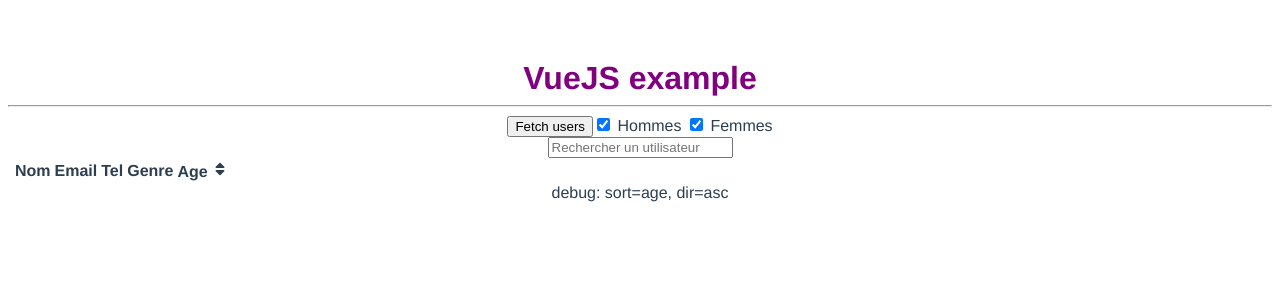
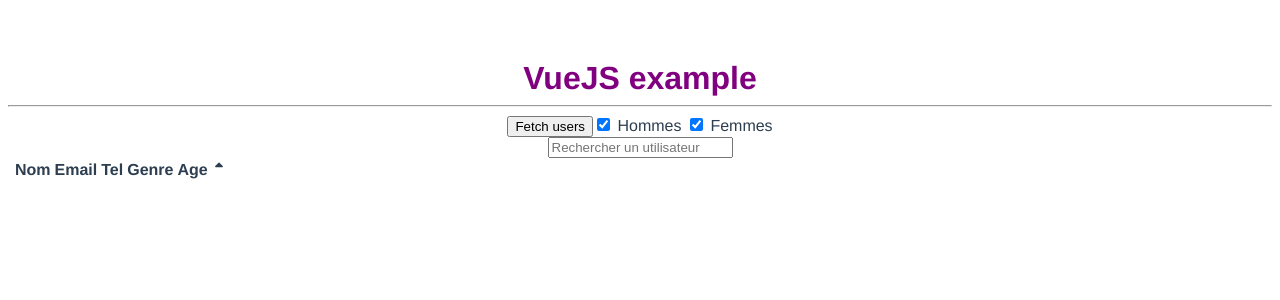
Before and after one commit to mdk-klm/exercice-vue, a Vue app: page / in a window 1280 px wide. Shown: the top 300 px of the page. Built offline with nearby package versions, Linux system fonts and the light colour scheme.

Commit message:
made the push of 20 users on click

```diff
--- a/src/components/User.vue
+++ b/src/components/User.vue
@@ -23,21 +23,46 @@
           <th>Email</th>
           <th>Tel</th>
           <th>Genre</th>
-          <th @click="sort('user.dob.age')">
+          <th @click="agesFiltered">
+            <div v-if="(currentSortDir = 'asc')">
               Age
               <svg
-              data-v-1061b08a=""
-              width="16"
-              height="16"
+                aria-hidden="true"
+                height="14"
+                width="14"
+                focusable="false"
+                data-prefix="fas"
+                data-icon="sort-up"
+                class="svg-inline--fa fa-sort-up fa-w-10"
+                role="img"
                 xmlns="http://www.w3.org/2000/svg"
                 viewBox="0 0 320 512"
               >
                 <path
-                data-v-1061b08a=""
                   fill="currentColor"
-                d="M41 288h238c21.4 0 32.1 25.9 17 41L177 448c-9.4 9.4-24.6 9.4-33.9 0L24 329c-15.1-15.1-4.4-41 17-41zm255-105L177 64c-9.4-9.4-24.6-9.4-33.9 0L24 183c-15.1 15.1-4.4 41 17 41h238c21.4 0 32.1-25.9 17-41z"
-             />
+                  d="M279 224H41c-21.4 0-32.1-25.9-17-41L143 64c9.4-9.4 24.6-9.4 33.9 0l119 119c15.2 15.1 4.5 41-16.9 41z"
+                ></path>
               </svg>
+            </div>
+            <div v-else>
+              <svg
+                aria-hidden="true"
+                height="14"
+                width="14"
+                focusable="false"
+                data-prefix="fas"
+                data-icon="sort-down"
+                class="svg-inline--fa fa-sort-down fa-w-10"
+                role="img"
+                xmlns="http://www.w3.org/2000/svg"
+                viewBox="0 0 320 512"
+              >
+                <path
+                  fill="currentColor"
+                  d="M41 288h238c21.4 0 32.1 25.9 17 41L177 448c-9.4 9.4-24.6 9.4-33.9 0L24 329c-15.1-15.1-4.4-41 17-41z"
+                ></path>
+              </svg>
+            </div>
           </th>
         </tr>
       </thead>
@@ -53,7 +78,9 @@
       </tbody>
     </table>
 
-  debug: sort={{currentSort}}, dir={{currentSortDir}}
+    <div id="none2">
+      debug: sort={{ currentSort }}, dir={{ currentSortDir }}
+    </div>
   </div>
 </template>
 
@@ -67,8 +94,8 @@
       errored: false,
       genderFilter: ["male", "female"],
       filterByName: "",
-      currentSort:'age',
-      currentSortDir:'asc'
+      currentSort: "age",
+      currentSortDir: "asc"
     };
   },
   computed: {
@@ -85,11 +112,11 @@
       });
     },
     agesFiltered() {
-      return this.users.dob.age.slice().sort((a,b) => {
+      return this.namesFiltered.slice().sort((a, b) => {
         let modifier = 1;
-        if(this.currentSortDir === 'desc') modifier = -1;
-        if(a[this.currentSort] < b[this.currentSort]) return -1 * modifier;
-        if(a[this.currentSort] > b[this.currentSort]) return modifier;
+        if (this.currentSortDir === "desc") modifier = -1;
+        if (a.dob.age < b.dob.age) return -1 * modifier;
+        if (a.dob.age > b.dob.age) return modifier;
         return 0;
       });
     }
@@ -98,16 +125,16 @@
     fetchUsers() {
       axios
         .get("https://randomuser.me/api/?results=20")
-        .then(response => (this.results = response.data.results))
+        .then(response => (this.results.push.apply(this.results, response.data.results))
         .catch(error => {
           console.log(error);
           this.errored = true;
-        });
+        }));
     },
     sort(s) {
       //if s == current sort, reverse
-    if(s === this.currentSort) {
-      this.currentSortDir = this.currentSortDir==='asc'?'desc':'asc';
+      if (s === this.currentSort) {
+        this.currentSortDir = this.currentSortDir === "asc" ? "desc" : "asc";
       }
       this.currentSort = s;
     }
@@ -135,4 +162,7 @@
 #none {
   display: none;
 }
+#none2 {
+  display: none;
+}
 </style>
```
Also changed, not shown: src/assets/sort-down-solid.svg (added), src/assets/sort-up-solid.svg (added). Lines whose indentation alone changed are shown as unchanged.
